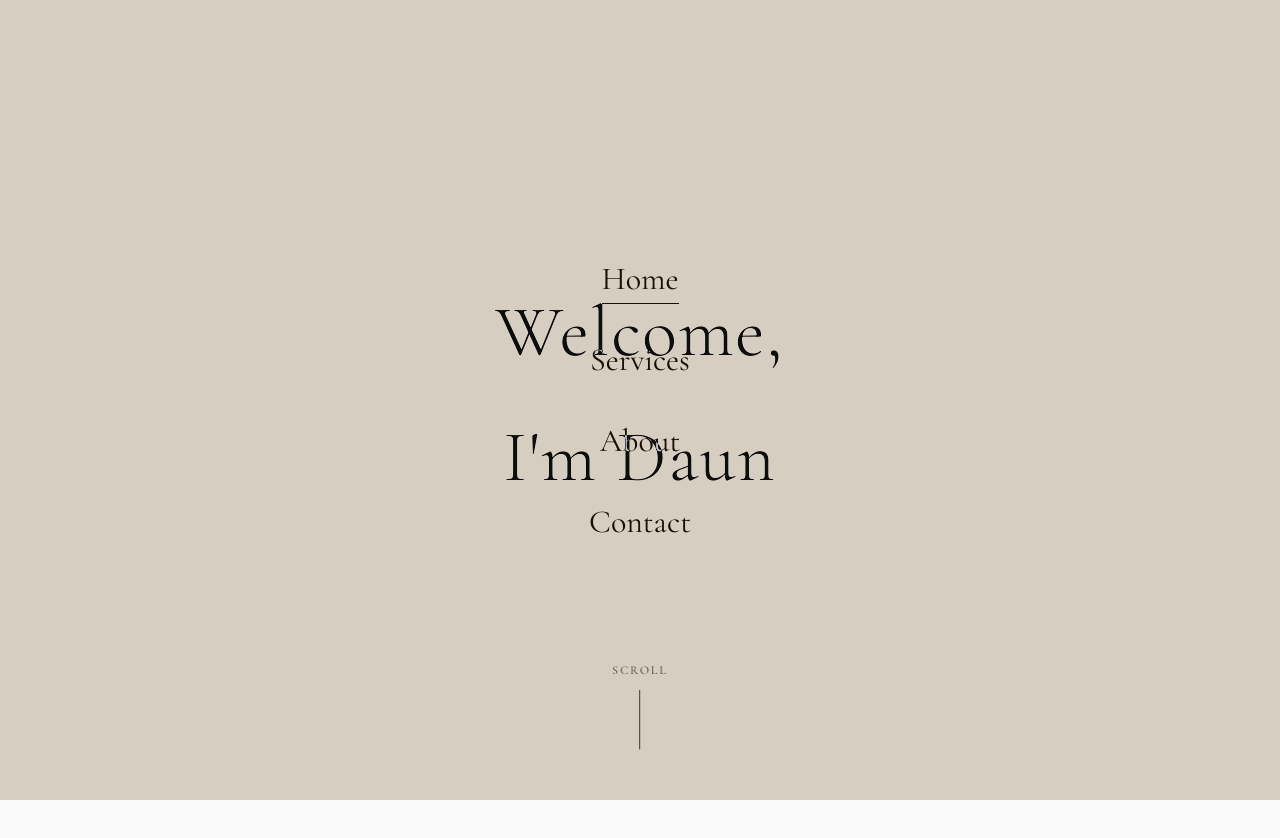
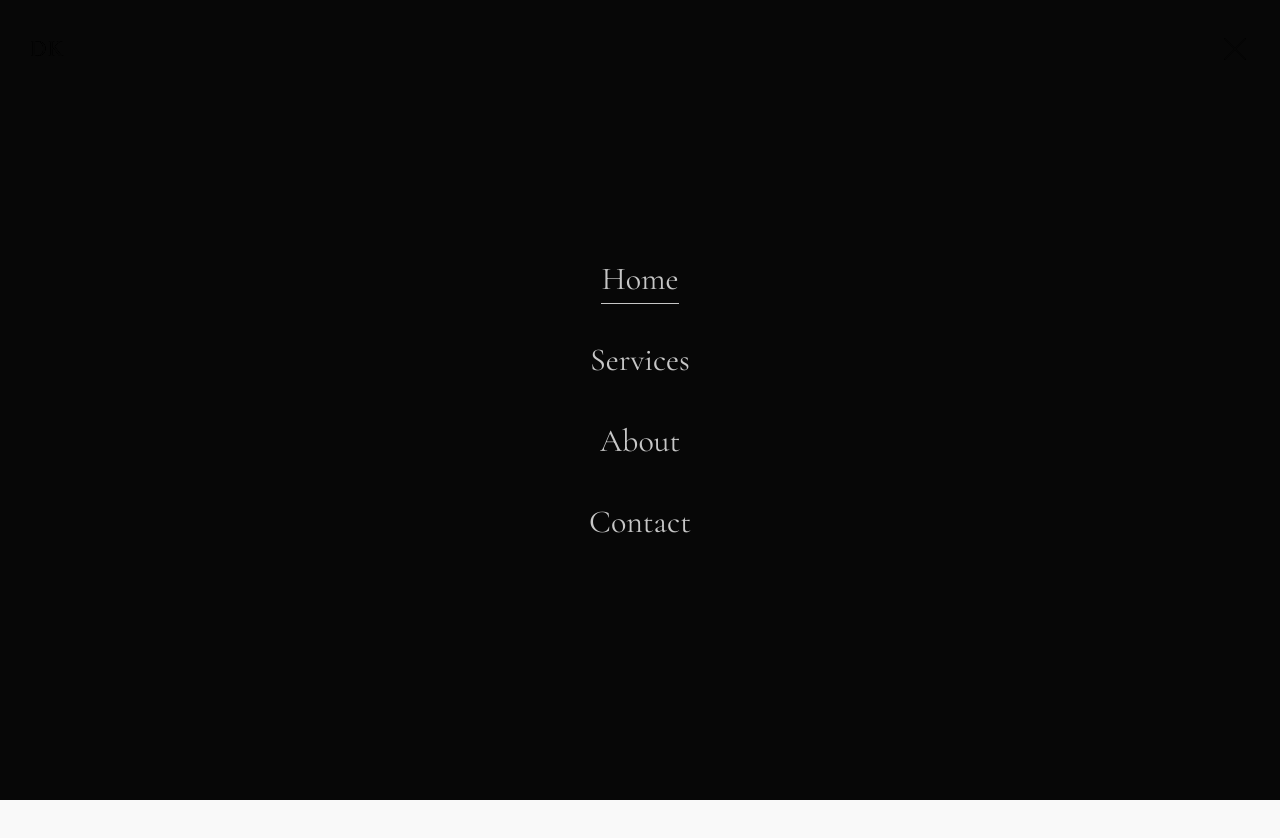
Before and after one commit to dohoonkwag/daunkwag.work, a plain HTML site: page index.html in a window 1280 px wide. Both pictures are taken after a click on the element 1235 px from the left and 49 px from the top of the page. Shown: the top 838 px of the page. Drawn offline with nearby package versions, Linux system fonts and the light colour scheme.

Commit message:
Homepage not visible through menu

```diff
--- a/script.js
+++ b/script.js
@@ -2,8 +2,6 @@
 gsap.registerPlugin(ScrollTrigger);
 
 document.addEventListener('DOMContentLoaded', () => {
-  // Removed custom cursor code
-
   // Navigation toggle
   const menuToggle = document.querySelector('.menu-toggle');
   const navigation = document.querySelector('.navigation');
@@ -11,6 +9,23 @@ document.addEventListener('DOMContentLoaded', () => {
   menuToggle.addEventListener('click', () => {
     menuToggle.classList.toggle('active');
     navigation.classList.toggle('open');
+
+    // Toggle body scrolling when menu is open
+    if (navigation.classList.contains('open')) {
+      document.body.style.overflow = 'hidden';
+    } else {
+      document.body.style.overflow = '';
+    }
+  });
+
+  // Close menu when clicking on a menu item
+  const navLinks = document.querySelectorAll('.nav-links a');
+  navLinks.forEach(link => {
+    link.addEventListener('click', () => {
+      navigation.classList.remove('open');
+      menuToggle.classList.remove('active');
+      document.body.style.overflow = '';
+    });
   });
 
   // Page navigation with transitions
--- a/style.css
+++ b/style.css
@@ -34,7 +34,7 @@ body {
   left: 0;
   width: 100%;
   padding: 30px;
-  z-index: 100;
+  z-index: 9999; /* Increased z-index */
   mix-blend-mode: difference;
 }
 
@@ -42,6 +42,8 @@ body {
   display: flex;
   justify-content: space-between;
   align-items: center;
+  position: relative;
+  z-index: 9999; /* Ensure it stays on top */
 }
 
 .logo {
@@ -59,6 +61,8 @@ body {
   flex-direction: column;
   justify-content: space-between;
   cursor: pointer;
+  position: relative;
+  z-index: 9999; /* Ensure it stays on top */
 }
 
 .menu-toggle span {
@@ -66,7 +70,7 @@ body {
   width: 100%;
   height: 1px;
   background-color: #fff;
-  transition: transform 0.3s ease;
+  transition: transform 0.3s ease, opacity 0.3s ease;
 }
 
 .menu-toggle.active span:first-child {
@@ -87,13 +91,26 @@ body {
   display: flex;
   justify-content: center;
   align-items: center;
-  clip-path: circle(0% at calc(100% - 45px) 45px);
-  transition: clip-path 0.7s cubic-bezier(0.77, 0, 0.175, 1);
-  z-index: 99; /* Ensure it's below nav-header but above content */
+  opacity: 0;
+  visibility: hidden;
+  transition: opacity 0.5s ease, visibility 0.5s ease;
+  z-index: 9998; /* Just below nav-header */
+}
+
+/* Make sure content is hidden behind menu */
+.navigation.open ~ main {
+  opacity: 0;
+  transition: opacity 0.3s ease;
 }
 
 .navigation.open .nav-body {
-  clip-path: circle(150% at calc(100% - 45px) 45px);
+  opacity: 1;
+  visibility: visible;
+}
+
+.navigation.open .nav-links {
+  opacity: 1;
+  transform: translateY(0);
 }
 
 /* Add a backdrop when menu is open to prevent content overlap */
@@ -112,6 +129,10 @@ body {
   display: flex;
   flex-direction: column;
   align-items: center;
+  opacity: 0;
+  transform: translateY(20px);
+  transition: opacity 0.5s ease, transform 0.5s ease;
+  transition-delay: 0.2s;
 }
 
 .nav-links a {
```
